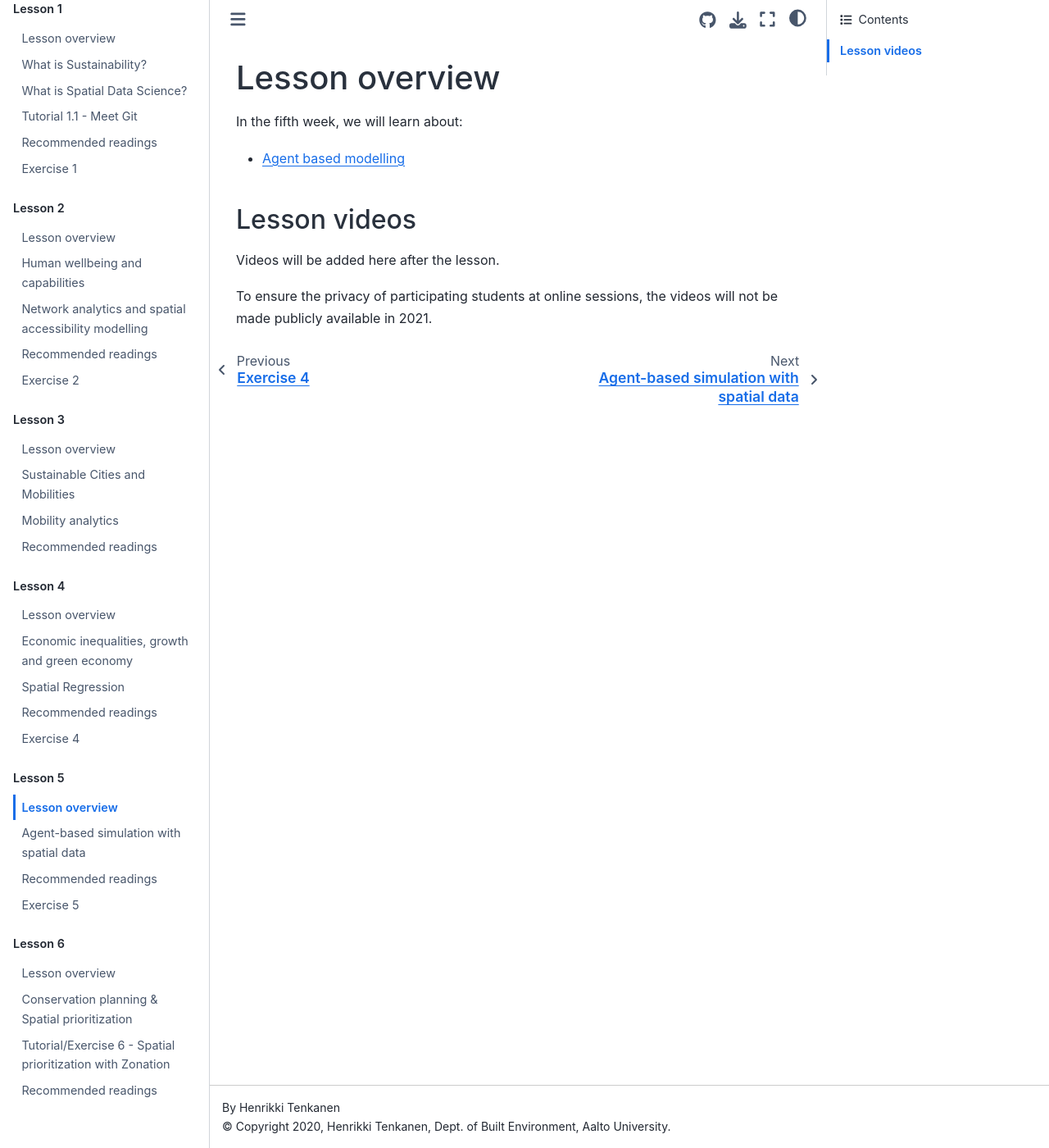
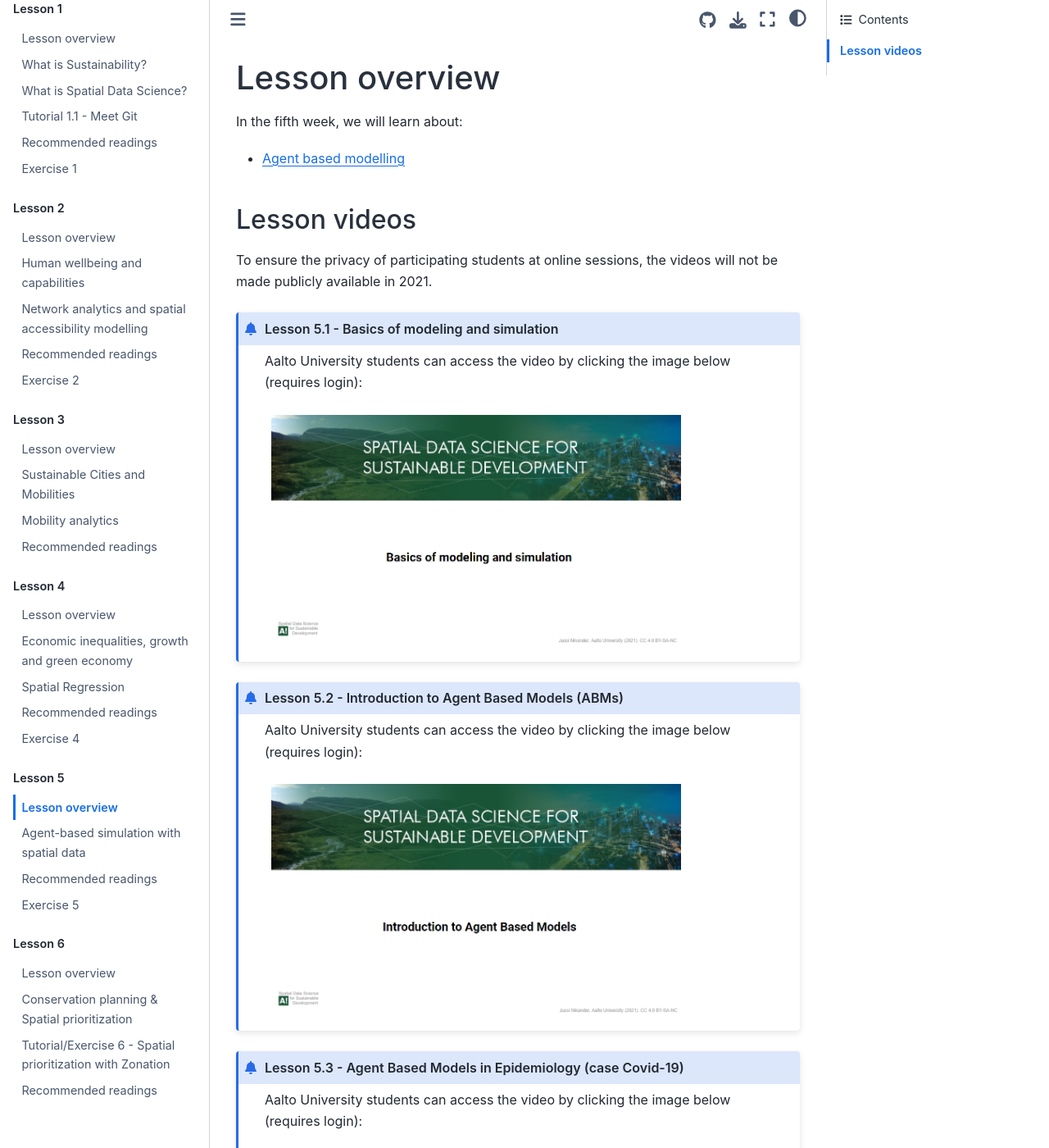
Before and after one commit to AaltoGIS/Sustainability-GIS, a Sphinx documentation site: the page built from source/lessons/L5/lesson-overview.rst, in a window 1280 px wide and 1400 px high. Shown: the whole window at 82% size. Built offline with Sphinx 7.4.7 and the Sphinx Book theme 1.1.4, drawn with Linux system fonts in a browser that asks for light colours; pages that are not in the unit, such as notebooks, are missing from menus; some of the changed text lies outside the part shown.

Commit message:
Update lesson videos

```diff
--- a/source/lessons/L5/lesson-overview.rst
+++ b/source/lessons/L5/lesson-overview.rst
@@ -8,6 +8,40 @@ In the fifth week, we will learn about:
 Lesson videos
 -------------
 
-Videos will be added here after the lesson.
+To ensure the privacy of participating students at online sessions, the videos will not be made publicly available in 2021.
 
-To ensure the privacy of participating students at online sessions, the videos will not be made publicly available in 2021.
+.. admonition:: Lesson 5.1 - Basics of modeling and simulation
+
+    Aalto University students can access the video by clicking the image below (requires login):
+
+    .. figure:: img/SDS4SD_Lesson_5.1.png
+        :target: https://aalto.cloud.panopto.eu/Panopto/Pages/Viewer.aspx?id=2cb0f24c-d5ce-4bc9-ab7b-accd00ee8ac6
+        :width: 500px
+        :align: left
+
+.. admonition:: Lesson 5.2 - Introduction to Agent Based Models (ABMs)
+
+    Aalto University students can access the video by clicking the image below (requires login):
+
+    .. figure:: img/SDS4SD_Lesson_5.2.png
+        :target: https://aalto.cloud.panopto.eu/Panopto/Pages/Viewer.aspx?id=0f41a12a-2ca0-4e90-add1-accd00f07077
+        :width: 500px
+        :align: left
+
+.. admonition:: Lesson 5.3 - Agent Based Models in Epidemiology (case Covid-19)
+
+    Aalto University students can access the video by clicking the image below (requires login):
+
+    .. figure:: img/SDS4SD_Lesson_5.3.png
+        :target: https://aalto.cloud.panopto.eu/Panopto/Pages/Viewer.aspx?id=4666f7b1-31fb-4cf5-a458-accd00f3e72a
+        :width: 500px
+        :align: left
+
+.. admonition:: Lesson 5.4 - ABM design and validation
+
+    Aalto University students can access the video by clicking the image below (requires login):
+
+    .. figure:: img/SDS4SD_Lesson_5.4.png
+        :target: https://aalto.cloud.panopto.eu/Panopto/Pages/Viewer.aspx?id=e6f1a5ac-bede-49d0-a5fd-accd00f26225
+        :width: 500px
+        :align: left
```
Also changed, not shown: source/lessons/L6/zonation-tutorial.rst (+15 -4 lines), source/lessons/L5/img/SDS4SD_Lesson_5.1.png (added), source/lessons/L5/img/SDS4SD_Lesson_5.2.png (added), source/lessons/L5/img/SDS4SD_Lesson_5.3.png (added), source/lessons/L5/img/SDS4SD_Lesson_5.4.png (added).
